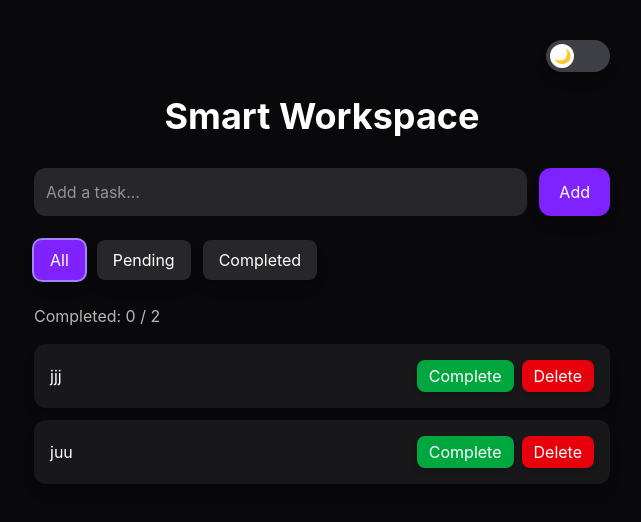
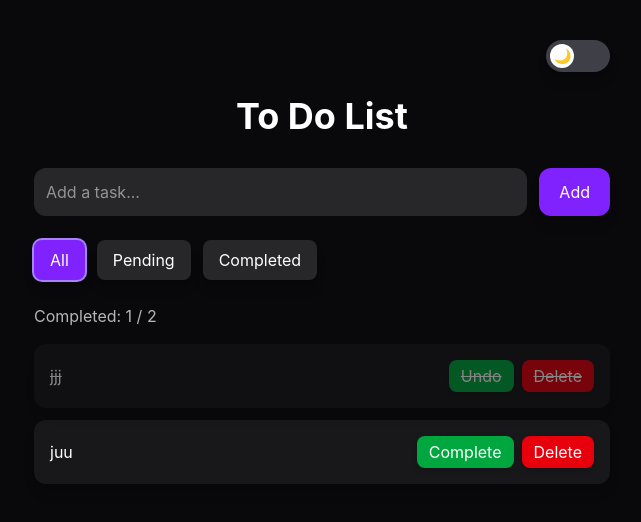
Before and after one commit to Anndelgado/practica_m3, a website built with Vite: page index.html in a window 1280 px wide. Shown: the whole page, without its empty margins (318-959 px from the left). Built offline with nearby package versions, Linux system fonts and the light colour scheme; data requests are answered from the project's data file.

Commit message:
detallitos

```diff
--- a/db.json
+++ b/db.json
@@ -8,7 +8,7 @@
     {
       "id": 1,
       "title": "jjj",
-      "completed": false
+      "completed": true
     },
     {
       "id": 2,
--- a/index.html
+++ b/index.html
@@ -4,7 +4,7 @@
 <head>
   <meta charset="UTF-8" />
   <meta name="viewport" content="width=device-width, initial-scale=1.0"/>
-  <title>Smart Workspace</title>
+  <title>To Do List</title>
   <style>
     #body { opacity: 0; }
     #body.ready { opacity: 1; transition: opacity 0.15s ease; }
@@ -28,7 +28,7 @@
     </div>
 
     <h1 class="text-4xl font-bold text-center mb-8">
-      Smart Workspace
+      To Do List
     </h1>
 
     <div class="flex gap-3 mb-6">
--- a/src/main.js
+++ b/src/main.js
@@ -20,12 +20,10 @@ let tasks = [];
 let currentFilter = sessionStorage.getItem("filter") || "all";
 let darkMode = JSON.parse(localStorage.getItem("darkMode")) ?? true;
 
-// ─── Init ───────────────────────────────────────────────────────────────────
 applyTheme();
 updateActiveFilter();
 loadTasks();
 
-// ─── Event listeners ────────────────────────────────────────────────────────
 addBtn.addEventListener("click", addTask);
 
 taskInput.addEventListener("keydown", (event) => {
@@ -46,7 +44,6 @@ filterButtons.forEach((button) => {
   });
 });
 
-// ─── Data ────────────────────────────────────────────────────────────────────
 async function loadTasks() {
   try {
     tasks = await getTasks();
@@ -115,7 +112,6 @@ async function removeTask(id) {
   }
 }
 
-// ─── Render ──────────────────────────────────────────────────────────────────
 function renderTasks() {
   taskList.innerHTML = "";
 
@@ -174,7 +170,6 @@ function updateCounter() {
   counter.textContent = `Completed: ${completedCount} / ${tasks.length}`;
 }
 
-// ─── Tema ─────────────────────────────────────────────────────────────────────
 function toggleTheme() {
   darkMode = !darkMode;
   localStorage.setItem("darkMode", JSON.stringify(darkMode));
@@ -196,7 +191,7 @@ function applyTheme() {
       btn.className =
         "filter-btn bg-zinc-800 text-white px-4 py-2 rounded-lg transition cursor-pointer shadow-lg hover:shadow-xl hover:scale-105";
     });
-    themeToggle.classList.remove("bg-yellow-400");
+    themeToggle.classList.remove("bg-violet-600");
     themeToggle.classList.add("bg-zinc-700");
     toggleCircle.innerHTML = "🌙";
     toggleCircle.classList.remove("translate-x-8");
@@ -206,20 +201,19 @@ function applyTheme() {
     taskInput.className =
       "flex-1 p-3 rounded-xl outline-none transition bg-white text-black shadow-lg";
     addBtn.className =
-      "bg-yellow-400 hover:bg-yellow-500 text-black px-5 rounded-xl transition cursor-pointer shadow-lg hover:shadow-xl hover:scale-105";
+      "bg-violet-600 hover:bg-violet-700 text-black px-5 rounded-xl transition cursor-pointer shadow-lg hover:shadow-xl hover:scale-105";
     filterBtns.forEach((btn) => {
       btn.className =
         "filter-btn bg-white text-black px-4 py-2 rounded-lg transition cursor-pointer shadow-lg hover:shadow-xl hover:scale-105";
     });
     themeToggle.classList.remove("bg-zinc-700");
-    themeToggle.classList.add("bg-yellow-400");
+    themeToggle.classList.add("bg-violet-600");
     toggleCircle.innerHTML = "☀️";
     toggleCircle.classList.add("translate-x-8");
   }
 
   updateActiveFilter();
 
-  // Fix FOUC: muestra el body solo cuando los estilos ya están aplicados
   body.classList.add("ready");
 }
 
```
